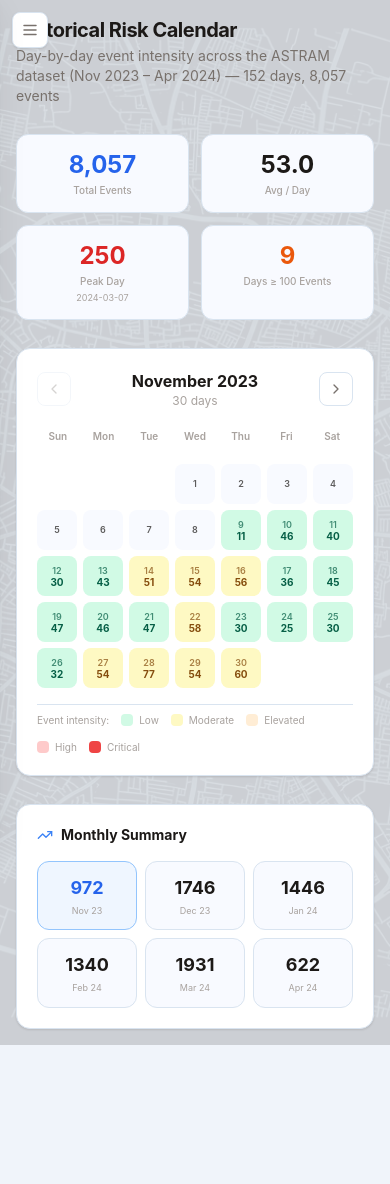
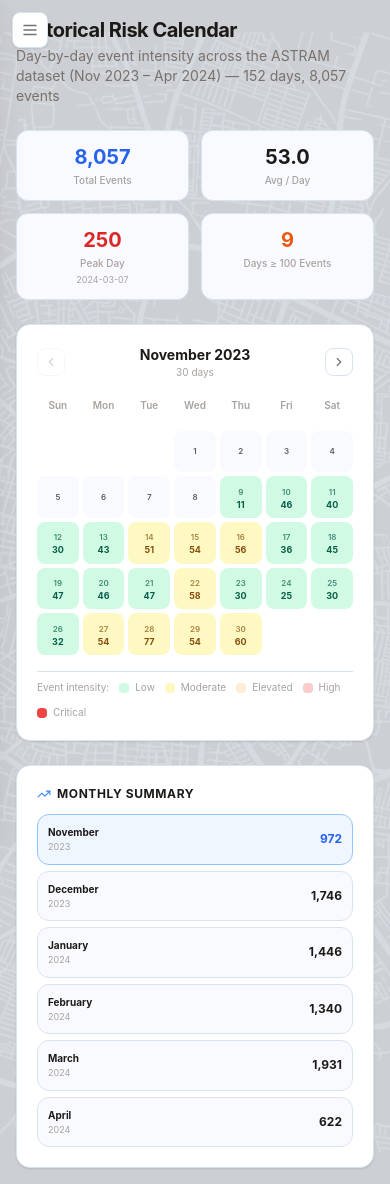
Before and after one commit to hsahu1726/Sancara, a Next.js app in the folder frontend/: page /calendar in a window 390 px wide. Before the commit the page ends 1045 px from the top, so only its background shows below. Built offline with nearby package versions, Linux system fonts and the light colour scheme.

Commit message:
layout: Redesign calendar page to use compact side-by-side grid, removing scrolling

```diff
--- a/frontend/src/app/calendar/page.tsx
+++ b/frontend/src/app/calendar/page.tsx
@@ -58,7 +58,7 @@ function getColor(count: number): string {
   if (ratio < 0.2) return 'bg-emerald-100 dark:bg-emerald-900/40 text-emerald-800 dark:text-emerald-300';
   if (ratio < 0.4) return 'bg-yellow-100 dark:bg-yellow-900/40 text-yellow-800 dark:text-yellow-300';
   if (ratio < 0.6) return 'bg-orange-100 dark:bg-orange-900/40 text-orange-800 dark:text-orange-300';
-  if (ratio < 0.80) return 'bg-red-200 dark:bg-red-900/50 text-red-800 dark:text-red-300';
+  if (ratio < 0.8) return 'bg-red-200 dark:bg-red-900/50 text-red-800 dark:text-red-300';
   return 'bg-red-500 dark:bg-red-600 text-white';
 }
 
@@ -93,11 +93,10 @@ export default function CalendarPage() {
   const totalDays = Object.keys(RAW_COUNTS).length;
   const avgPerDay = (totalEvents / totalDays).toFixed(1);
   const busiestDay = Object.entries(RAW_COUNTS).sort((a, b) => b[1] - a[1])[0];
-  const quietestDay = Object.entries(RAW_COUNTS).sort((a, b) => a[1] - b[1])[0];
   const highDays = Object.values(RAW_COUNTS).filter(v => v >= 100).length;
 
   return (
-    <div className="space-y-7 animate-fade-in">
+    <div className="space-y-6 animate-fade-in">
       <div className="page-header">
         <h1 className="page-title">Historical Risk Calendar</h1>
         <p className="page-desc">Day-by-day event intensity across the ASTRAM dataset (Nov 2023 – Apr 2024) — {totalDays} days, {totalEvents.toLocaleString()} events</p>
@@ -111,58 +110,60 @@ export default function CalendarPage() {
           { label: 'Peak Day', value: busiestDay[1], sub: busiestDay[0], color: 'text-red-600 dark:text-red-400' },
           { label: 'Days ≥ 100 Events', value: highDays, color: 'text-orange-600 dark:text-orange-400' },
         ].map(s => (
-          <div key={s.label} className="bg-surface-subtle dark:bg-slate-900/60 border border-surface-border/40 dark:border-slate-800/60 rounded-xl p-3.5 text-center">
-            <p className={`text-2xl font-bold ${s.color}`}>{s.value}</p>
+          <div key={s.label} className="bg-surface-subtle dark:bg-slate-900/60 border border-surface-border/40 dark:border-slate-800/60 rounded-xl p-3 text-center">
+            <p className={`text-xl font-bold ${s.color}`}>{s.value}</p>
             <p className="text-[10px] text-ink-muted dark:text-slate-400 font-medium mt-0.5">{s.label}</p>
             {s.sub && <p className="text-[9px] text-ink-muted dark:text-slate-500 mt-0.5">{s.sub}</p>}
           </div>
         ))}
       </div>
 
-      {/* Calendar */}
-      <div className="card space-y-4">
+      {/* Grid containing Calendar (left) and Summary Column (right) */}
+      <div className="grid grid-cols-1 lg:grid-cols-4 gap-6">
+        {/* Calendar (3 cols) */}
+        <div className="lg:col-span-3 card space-y-4">
           {/* Month nav */}
           <div className="flex items-center justify-between">
             <button onClick={() => setMonthIdx(i => Math.max(0, i - 1))} disabled={monthIdx === 0}
-            className="p-2 rounded-lg border border-surface-border dark:border-slate-700 hover:bg-surface-hover dark:hover:bg-slate-800 disabled:opacity-30 transition-colors">
-            <ChevronLeft size={16} className="text-ink-secondary dark:text-slate-400" />
+              className="p-1.5 rounded-lg border border-surface-border dark:border-slate-700 hover:bg-surface-hover dark:hover:bg-slate-800 disabled:opacity-30 transition-colors">
+              <ChevronLeft size={14} className="text-ink-secondary dark:text-slate-400" />
             </button>
             <div className="text-center">
-            <h2 className="text-base font-bold text-ink dark:text-slate-100">{month.label}</h2>
-            <p className="text-xs text-ink-muted dark:text-slate-500">{month.days} days</p>
+              <h2 className="text-sm font-bold text-ink dark:text-slate-100">{month.label}</h2>
+              <p className="text-[10px] text-ink-muted dark:text-slate-500">{month.days} days</p>
             </div>
             <button onClick={() => setMonthIdx(i => Math.min(MONTHS.length - 1, i + 1))} disabled={monthIdx === MONTHS.length - 1}
-            className="p-2 rounded-lg border border-surface-border dark:border-slate-700 hover:bg-surface-hover dark:hover:bg-slate-800 disabled:opacity-30 transition-colors">
-            <ChevronRight size={16} className="text-ink-secondary dark:text-slate-400" />
+              className="p-1.5 rounded-lg border border-surface-border dark:border-slate-700 hover:bg-surface-hover dark:hover:bg-slate-800 disabled:opacity-30 transition-colors">
+              <ChevronRight size={14} className="text-ink-secondary dark:text-slate-400" />
             </button>
           </div>
 
           {/* Day labels */}
           <div className="grid grid-cols-7 gap-1">
             {DAY_LABELS.map(d => (
-            <div key={d} className="text-center text-[10px] font-semibold text-ink-muted dark:text-slate-500 py-1">{d}</div>
+              <div key={d} className="text-center text-[10px] font-semibold text-ink-muted dark:text-slate-500 py-0.5">{d}</div>
             ))}
           </div>
 
-        {/* Calendar grid */}
-        <div className="grid grid-cols-7 gap-1.5">
+          {/* Calendar grid (reduced size for better density) */}
+          <div className="grid grid-cols-7 gap-1">
             {calGrid.map((cell, i) => (
               <button
                 key={i}
                 disabled={!cell.date}
                 onClick={() => cell.date && setSelected(cell.date === selected ? null : cell.date)}
-              className={`aspect-square rounded-lg flex flex-col items-center justify-center text-[10px] font-semibold transition-all duration-150 relative
+                className={`aspect-square rounded-lg flex flex-col items-center justify-center text-[10px] font-semibold transition-all duration-150 relative max-h-[46px]
                   ${!cell.date ? 'invisible' : ''}
                   ${cell.date ? getColor(cell.count) : ''}
-                ${cell.date === selected ? 'ring-2 ring-primary-500 ring-offset-1 dark:ring-offset-slate-900 scale-110 z-10' : ''}
+                  ${cell.date === selected ? 'ring-2 ring-primary-500 ring-offset-1 dark:ring-offset-slate-900 scale-105 z-10' : ''}
                   ${cell.date && cell.count > 0 ? 'cursor-pointer hover:scale-105 hover:z-10' : 'cursor-default'}
                 `}
                 title={cell.date ? `${cell.date}: ${cell.count} events` : ''}
               >
                 {cell.date && (
                   <>
-                  <span className="text-[9px] opacity-70">{new Date(cell.date + 'T00:00:00').getDate()}</span>
-                  {cell.count > 0 && <span className="font-bold text-[10px] leading-none">{cell.count}</span>}
+                    <span className="text-[8px] opacity-70">{new Date(cell.date + 'T00:00:00').getDate()}</span>
+                    {cell.count > 0 && <span className="font-bold text-[9px] leading-none mt-0.5">{cell.count}</span>}
                   </>
                 )}
               </button>
@@ -170,7 +171,7 @@ export default function CalendarPage() {
           </div>
 
           {/* Legend */}
-        <div className="flex items-center gap-3 flex-wrap pt-2 border-t border-surface-border/40 dark:border-slate-800/40">
+          <div className="flex items-center gap-2.5 flex-wrap pt-2 border-t border-surface-border/40 dark:border-slate-800/40">
             <span className="text-[10px] text-ink-muted dark:text-slate-500">Event intensity:</span>
             {[
               { label: 'Low', cls: 'bg-emerald-100 dark:bg-emerald-900/40' },
@@ -180,65 +181,20 @@ export default function CalendarPage() {
               { label: 'Critical', cls: 'bg-red-500 dark:bg-red-600' },
             ].map(l => (
               <div key={l.label} className="flex items-center gap-1.5">
-              <div className={`w-3 h-3 rounded ${l.cls}`} />
+                <div className={`w-2.5 h-2.5 rounded ${l.cls}`} />
                 <span className="text-[10px] text-ink-muted dark:text-slate-500">{l.label}</span>
               </div>
             ))}
           </div>
         </div>
 
-      {/* Selected day detail */}
-      {selected && (
-        <div className="card border-primary-200 dark:border-primary-800/50 bg-primary-50/30 dark:bg-primary-950/10 space-y-3 animate-fade-in">
-          <div className="flex items-center justify-between">
-            <div className="flex items-center gap-2">
-              <CalendarDays size={16} className="text-primary-500" />
-              <h3 className="text-sm font-bold text-ink dark:text-slate-100">{selected}</h3>
-              <span className={`badge text-[10px] ${
-                getRiskLabel(RAW_COUNTS[selected] || 0) === 'Critical' ? 'badge-critical' :
-                getRiskLabel(RAW_COUNTS[selected] || 0) === 'High' ? 'badge-high' :
-                getRiskLabel(RAW_COUNTS[selected] || 0) === 'Elevated' ? 'badge-medium' : 'badge-low'
-              }`}>
-                {getRiskLabel(RAW_COUNTS[selected] || 0)} Risk Day
-              </span>
-            </div>
-            <button onClick={() => setSelected(null)} className="p-1 rounded hover:bg-surface-hover dark:hover:bg-slate-800">
-              <X size={14} className="text-ink-muted dark:text-slate-500" />
-            </button>
-          </div>
-          <div className="grid grid-cols-3 gap-3">
-            <div className="bg-surface-subtle dark:bg-slate-900/60 rounded-xl p-3 text-center border border-surface-border/40 dark:border-slate-800/60">
-              <p className="text-2xl font-bold text-ink dark:text-slate-100">{RAW_COUNTS[selected] || 0}</p>
-              <p className="text-[10px] text-ink-muted dark:text-slate-400">Total Events</p>
-            </div>
-            <div className="bg-surface-subtle dark:bg-slate-900/60 rounded-xl p-3 text-center border border-surface-border/40 dark:border-slate-800/60">
-              <p className="text-2xl font-bold text-ink dark:text-slate-100">
-                {((RAW_COUNTS[selected] || 0) / parseFloat(avgPerDay) * 100).toFixed(0)}%
-              </p>
-              <p className="text-[10px] text-ink-muted dark:text-slate-400">vs Daily Average</p>
-            </div>
-            <div className="bg-surface-subtle dark:bg-slate-900/60 rounded-xl p-3 text-center border border-surface-border/40 dark:border-slate-800/60">
-              <p className="text-2xl font-bold text-ink dark:text-slate-100">
-                {['Sun','Mon','Tue','Wed','Thu','Fri','Sat'][new Date(selected + 'T00:00:00').getDay()]}
-              </p>
-              <p className="text-[10px] text-ink-muted dark:text-slate-400">Day of Week</p>
-            </div>
-          </div>
-          {(RAW_COUNTS[selected] || 0) === 250 && (
-            <div className="flex items-center gap-2 bg-red-50 dark:bg-red-950/20 rounded-xl p-3 border border-red-100 dark:border-red-900/40">
-              <AlertTriangle size={14} className="text-red-500 shrink-0" />
-              <p className="text-xs text-red-700 dark:text-red-400">⚠️ Dataset anomaly: 2024-03-07 has 250 records — likely a bulk data migration or system backfill event.</p>
-            </div>
-          )}
-        </div>
-      )}
-
-      {/* Month-over-month summary */}
-      <div className="card space-y-4">
-        <h2 className="text-sm font-bold text-ink dark:text-slate-100 flex items-center gap-2">
-          <TrendingUp size={16} className="text-primary-500" /> Monthly Summary
+        {/* Right column: Monthly Summary + Day detail strip */}
+        <div className="space-y-4">
+          <div className="card space-y-3">
+            <h2 className="text-xs font-bold text-ink dark:text-slate-100 flex items-center gap-1.5 uppercase tracking-wider">
+              <TrendingUp size={14} className="text-primary-500" /> Monthly Summary
             </h2>
-        <div className="grid grid-cols-3 sm:grid-cols-6 gap-2">
+            <div className="flex flex-col gap-1.5">
               {MONTHS.map((m, idx) => {
                 const monthEvents = Object.entries(RAW_COUNTS)
                   .filter(([k]) => k.startsWith(m.key))
@@ -248,23 +204,63 @@ export default function CalendarPage() {
                   <button
                     key={m.key}
                     onClick={() => setMonthIdx(idx)}
-                className={`rounded-xl p-3 text-center border transition-all ${
+                    className={`rounded-xl p-2.5 flex items-center justify-between border text-left transition-all ${
                       isActive
                         ? 'bg-primary-50 dark:bg-primary-950/20 border-primary-300 dark:border-primary-700/50'
                         : 'bg-surface-subtle dark:bg-slate-900/40 border-surface-border/40 dark:border-slate-800/60 hover:border-surface-border dark:hover:border-slate-700'
                     }`}
                   >
-                <p className={`text-lg font-bold ${isActive ? 'text-primary-600 dark:text-primary-400' : 'text-ink dark:text-slate-100'}`}>
-                  {monthEvents}
+                    <div>
+                      <p className="text-[10px] font-bold text-ink dark:text-slate-200">
+                        {m.label.split(' ')[0]}
                       </p>
-                <p className="text-[9px] text-ink-muted dark:text-slate-500 mt-0.5">
-                  {m.label.split(' ')[0].slice(0, 3)} {m.label.split(' ')[1].slice(2)}
+                      <p className="text-[9px] text-ink-muted dark:text-slate-500">
+                        {m.label.split(' ')[1]}
+                      </p>
+                    </div>
+                    <p className={`text-xs font-bold ${isActive ? 'text-primary-600 dark:text-primary-400' : 'text-ink dark:text-slate-100'}`}>
+                      {monthEvents.toLocaleString()}
                     </p>
                   </button>
                 );
               })}
             </div>
           </div>
+
+          {/* Selected day detail inside right column (maintains calendar size static, no layout shift) */}
+          {selected && (
+            <div className="card border-primary-200 dark:border-primary-800/50 bg-primary-50/30 dark:bg-primary-950/10 space-y-3 animate-fade-in">
+              <div className="flex items-center justify-between">
+                <div className="flex items-center gap-1.5">
+                  <CalendarDays size={14} className="text-primary-500" />
+                  <h3 className="text-xs font-bold text-ink dark:text-slate-100">{selected}</h3>
+                </div>
+                <button onClick={() => setSelected(null)} className="p-1 rounded hover:bg-surface-hover dark:hover:bg-slate-800">
+                  <X size={12} className="text-ink-muted dark:text-slate-500" />
+                </button>
+              </div>
+              <div className="grid grid-cols-2 gap-2">
+                <div className="bg-surface-subtle dark:bg-slate-900/60 rounded-xl p-2 text-center border border-surface-border/40 dark:border-slate-800/60">
+                  <p className="text-base font-bold text-ink dark:text-slate-100">{RAW_COUNTS[selected] || 0}</p>
+                  <p className="text-[9px] text-ink-muted dark:text-slate-400">Total Events</p>
+                </div>
+                <div className="bg-surface-subtle dark:bg-slate-900/60 rounded-xl p-2 text-center border border-surface-border/40 dark:border-slate-800/60">
+                  <p className="text-base font-bold text-ink dark:text-slate-100">
+                    {((RAW_COUNTS[selected] || 0) / parseFloat(avgPerDay) * 100).toFixed(0)}%
+                  </p>
+                  <p className="text-[9px] text-ink-muted dark:text-slate-400">vs Average</p>
+                </div>
+              </div>
+              {(RAW_COUNTS[selected] || 0) === 250 && (
+                <div className="flex items-start gap-1.5 bg-red-50 dark:bg-red-950/20 rounded-xl p-2 border border-red-100 dark:border-red-900/40">
+                  <AlertTriangle size={12} className="text-red-500 shrink-0 mt-0.5" />
+                  <p className="text-[9px] text-red-700 dark:text-red-400">Anomaly: 250 records (backfill).</p>
+                </div>
+              )}
+            </div>
+          )}
+        </div>
+      </div>
     </div>
   );
 }
```
Lines whose indentation alone changed are shown as unchanged.
